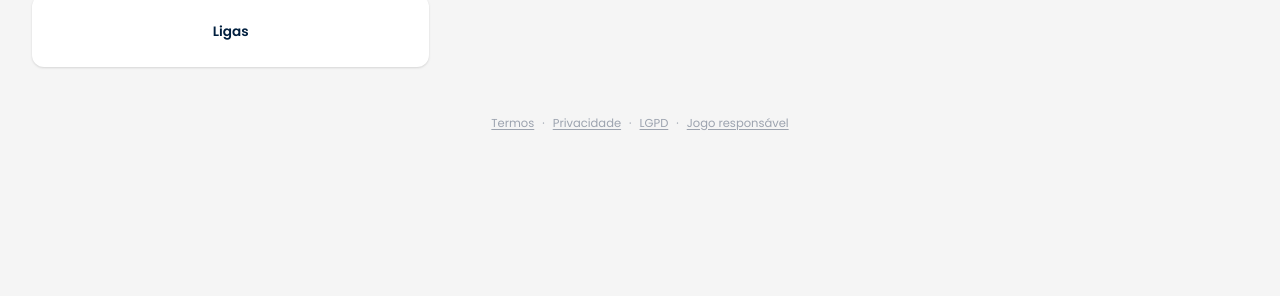
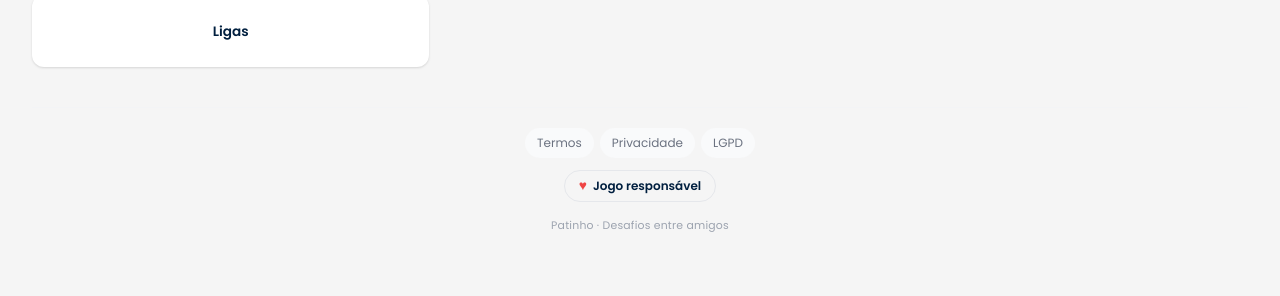
Before and after one commit to silvermoon8902/patinho, a React (Vite) app in the folder frontend/: page / in a window 1280 px wide. Shown: the part 427-723 px from the top of the page. Built offline with nearby package versions, Linux system fonts and the light colour scheme; no server answers; sample sign-in values are in the browser's storage.

Commit message:
redesign footer: pill-shaped legal links + help badge + brand signature instead of raw underlines

```diff
--- a/frontend/src/components/shared/Layout.tsx
+++ b/frontend/src/components/shared/Layout.tsx
@@ -61,19 +61,21 @@ export default function Layout() {
       <main className="main-content">
         <Outlet />
         <footer className="app-footer">
-          <a href="/terms">Termos</a>
-          <span aria-hidden="true">·</span>
-          <a href="/privacy">Privacidade</a>
-          <span aria-hidden="true">·</span>
-          <a href="/lgpd">LGPD</a>
-          <span aria-hidden="true">·</span>
+          <div className="app-footer-links">
+            <a href="/terms" className="app-footer-link">Termos</a>
+            <a href="/privacy" className="app-footer-link">Privacidade</a>
+            <a href="/lgpd" className="app-footer-link">LGPD</a>
+          </div>
           <a
             href="https://www.jogadoresanonimos.com.br/"
             target="_blank"
             rel="noopener noreferrer"
+            className="app-footer-help"
           >
+            <span aria-hidden="true" className="app-footer-help-icon">♥</span>
             Jogo responsável
           </a>
+          <p className="app-footer-brand">Patinho · Desafios entre amigos</p>
         </footer>
       </main>
 
--- a/frontend/src/styles/globals.css
+++ b/frontend/src/styles/globals.css
@@ -454,23 +454,87 @@ input::placeholder {
 
 /* ===== App footer (legal + help links) ===== */
 .app-footer {
-  margin-top: 32px;
-  padding: 16px 0 8px;
+  margin-top: 40px;
+  padding: 20px 16px 12px;
+  display: flex;
+  flex-direction: column;
+  align-items: center;
+  gap: 12px;
+  border-top: 1px solid var(--color-gray-100, #f3f4f6);
+}
+.app-footer-links {
   display: flex;
   flex-wrap: wrap;
   justify-content: center;
-  align-items: center;
-  gap: 8px;
-  font-size: 0.72rem;
-  color: var(--color-gray-400, #6b7280);
-}
-.app-footer a {
-  color: inherit;
-  text-decoration: underline;
-  text-underline-offset: 2px;
-}
-.app-footer a:hover {
+  gap: 6px;
+}
+.app-footer-link {
+  display: inline-block;
+  padding: 6px 12px;
+  border-radius: 999px;
+  font-size: 0.75rem;
+  font-weight: 500;
+  color: var(--color-gray-500, #6b7280);
+  background: var(--color-gray-50, #f9fafb);
+  text-decoration: none;
+  transition: background 0.15s ease, color 0.15s ease;
+}
+.app-footer-link:hover,
+.app-footer-link:focus-visible {
+  background: var(--color-yellow, #FFD10D);
   color: var(--color-navy, #001F3F);
+  outline: none;
+}
+.app-footer-help {
+  display: inline-flex;
+  align-items: center;
+  gap: 6px;
+  padding: 6px 14px;
+  border-radius: 999px;
+  font-size: 0.75rem;
+  font-weight: 600;
+  color: var(--color-navy, #001F3F);
+  background: transparent;
+  border: 1px solid var(--color-gray-200, #e5e7eb);
+  text-decoration: none;
+  transition: border-color 0.15s ease, background 0.15s ease;
+}
+.app-footer-help:hover,
+.app-footer-help:focus-visible {
+  border-color: var(--color-navy, #001F3F);
+  background: var(--color-gray-50, #f9fafb);
+  outline: none;
+}
+.app-footer-help-icon {
+  color: #ef4444;
+  font-size: 0.85rem;
+  line-height: 1;
+}
+.app-footer-brand {
+  margin: 4px 0 0;
+  font-size: 0.68rem;
+  color: var(--color-gray-400, #9ca3af);
+  letter-spacing: 0.02em;
+}
+html[data-theme="dark"] .app-footer {
+  border-top-color: var(--color-border, #2a3544);
+}
+html[data-theme="dark"] .app-footer-link {
+  background: rgba(255, 255, 255, 0.04);
+  color: var(--color-gray-400, #9ca3af);
+}
+html[data-theme="dark"] .app-footer-link:hover,
+html[data-theme="dark"] .app-footer-link:focus-visible {
+  background: var(--color-yellow, #FFD10D);
+  color: var(--color-navy, #001F3F);
+}
+html[data-theme="dark"] .app-footer-help {
+  color: var(--color-white, #ffffff);
+  border-color: rgba(255, 255, 255, 0.12);
+}
+html[data-theme="dark"] .app-footer-help:hover {
+  background: rgba(255, 255, 255, 0.04);
+  border-color: var(--color-yellow, #FFD10D);
 }
 
 /* ===== Legal page placeholder ===== */
```
